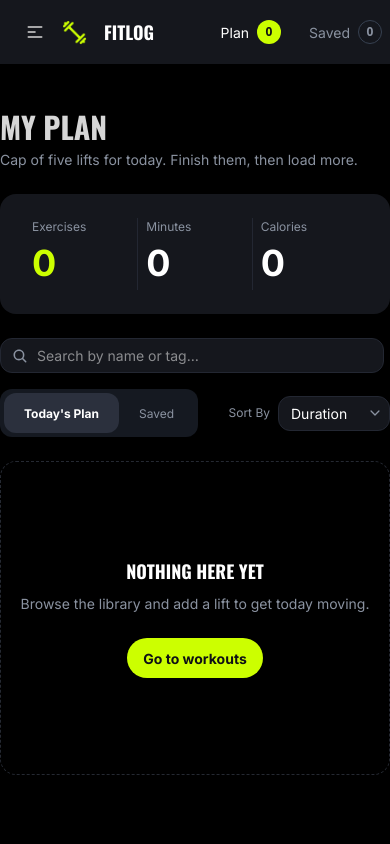
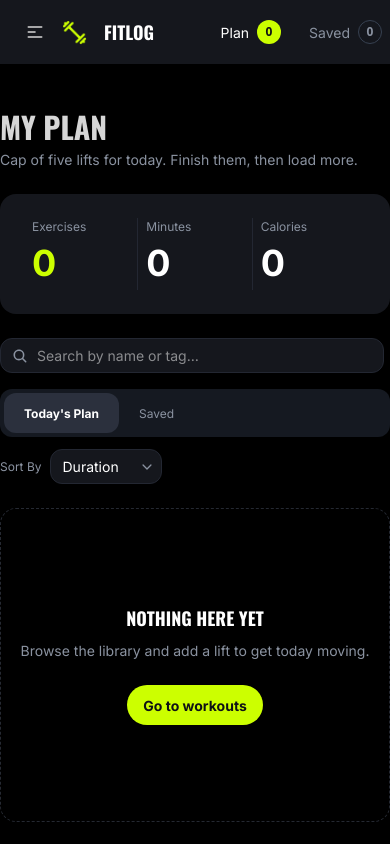
Before and after one commit to TaheraScript/assignment-6-fitlog, a Next.js app: page /my-plan in a window 390 px wide. Shown: the top 844 px of the page. Built offline with nearby package versions, Linux system fonts and the light colour scheme.

Commit message:
fixed some issues of responsiveness.

```diff
--- a/src/components/myplan/PlanTabs.tsx
+++ b/src/components/myplan/PlanTabs.tsx
@@ -120,7 +120,7 @@ const PlanTabs = ({
         />
       </div>
 
-      <div className="flex items-center justify-between mb-6">
+      <div className="flex flex-col sm:flex-row sm:items-center sm:justify-between gap-3 mb-6">
         <div role="tablist" className="tabs tabs-box bg-[#151921] rounded-xl ">
           <a
             role="tab"
--- a/src/components/myplan/TodaysPlanContent.tsx
+++ b/src/components/myplan/TodaysPlanContent.tsx
@@ -41,7 +41,6 @@ const TodaysPlanContent = ({
       {data.map((item) => (
         <div
           key={item.id}
-
           className="flex flex-col sm:flex-row sm:items-center sm:justify-between gap-4 bg-[#151921] rounded-xl p-3"
         >
           <div className="flex items-center gap-4">
@@ -76,7 +75,6 @@ const TodaysPlanContent = ({
             </div>
           </div>
 
-
           <div className="flex items-center gap-3 flex-wrap sm:justify-end">
             <Link
               href={`/workouts/${item.id}`}
@@ -88,7 +86,8 @@ const TodaysPlanContent = ({
               onClick={() => onMarkDone?.(item.id)}
               className="btn btn-sm bg-[#ccff00] text-[#0F1115] font-bold font-inter text-[12px] rounded-4xl p-4 border-none hover:bg-lime-300"
             >
-              <FaCheck className="text-[12px]" />&nbsp;&nbsp;Mark as Done
+              <FaCheck className="text-[12px]" />
+              &nbsp;&nbsp;Mark as Done
             </button>
             <button
               onClick={() => onRemove?.(item.id)}
```
